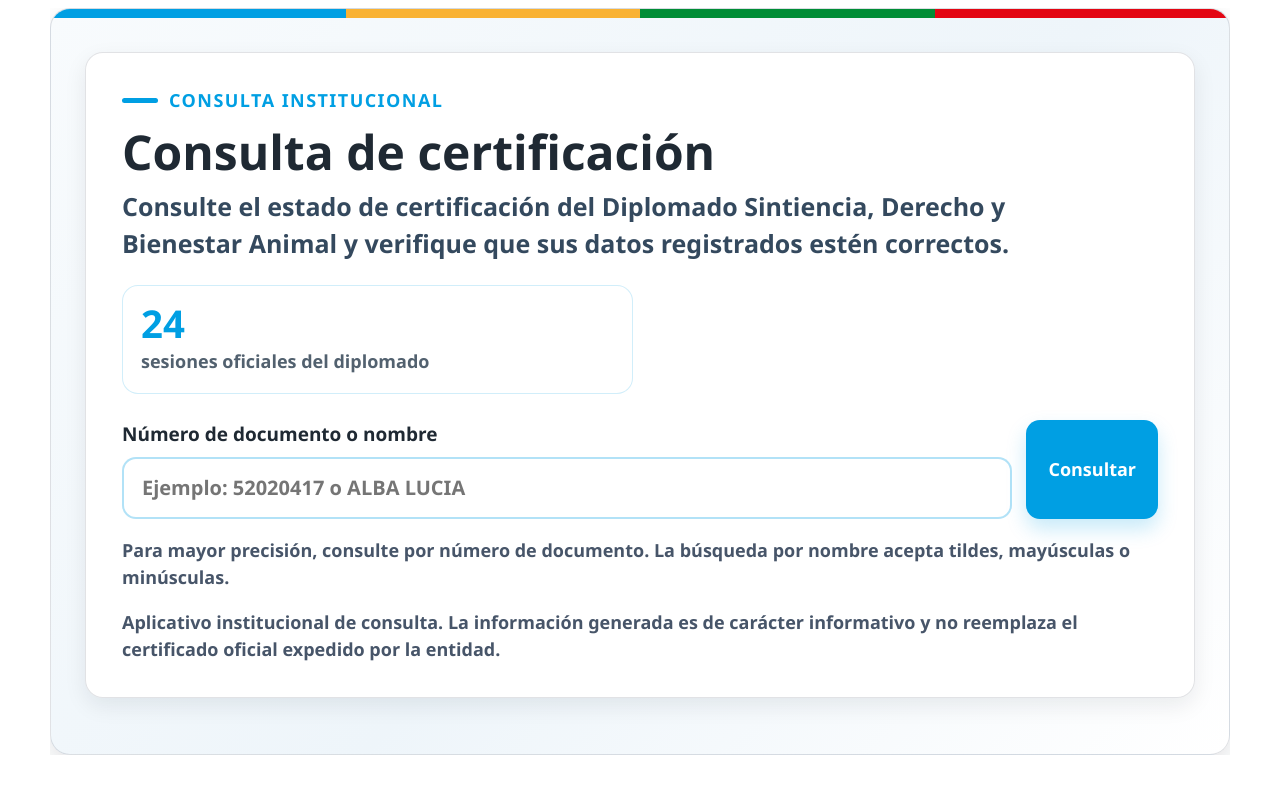
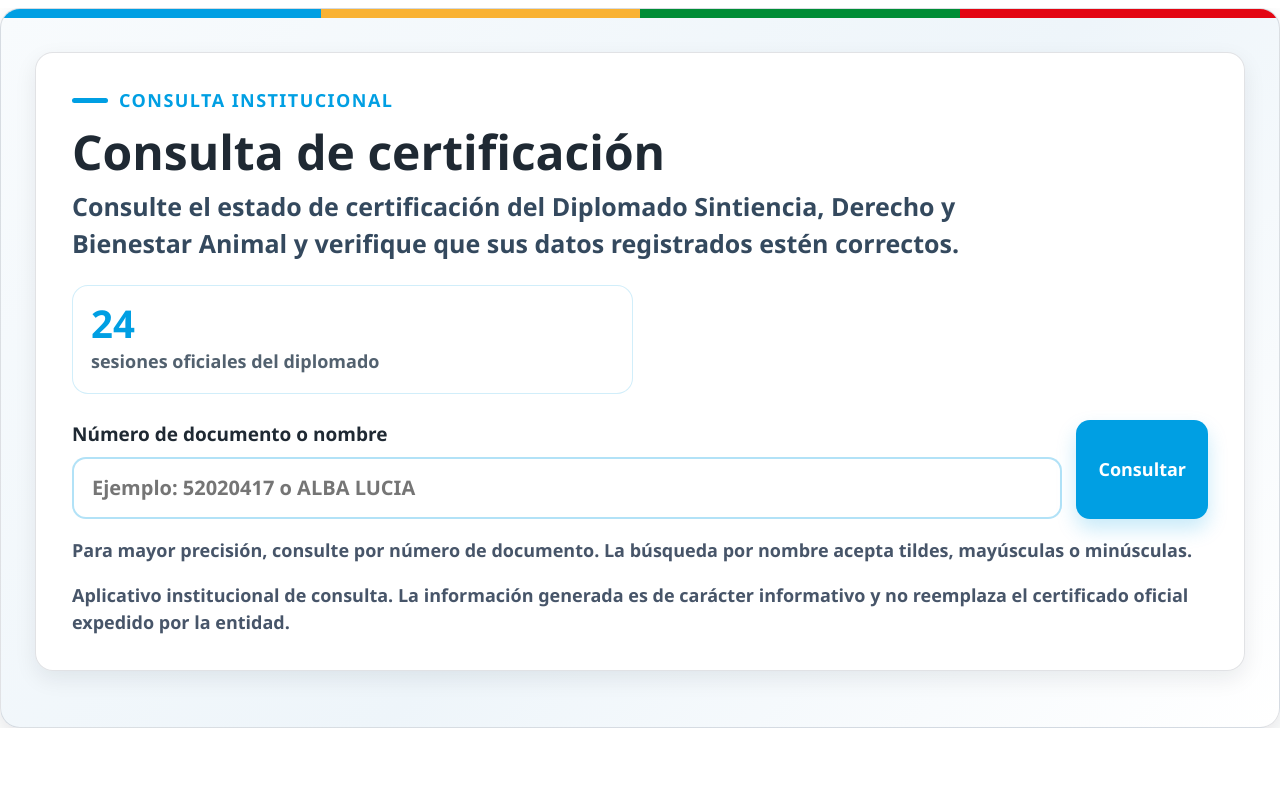
Before and after one commit to analiticapersoneriamedellin/grupoinvestigaciones, a plain HTML site: page index.html in a window 1280 px wide. Drawn offline with Linux system fonts and the light colour scheme.

Commit message:
Update index.html

```diff
--- a/index.html
+++ b/index.html
@@ -12,11 +12,24 @@
 
   root.innerHTML = `
     <style>
-      :host { all: initial !important; display:block !important; width:100% !important; max-width:none !important; min-width:0 !important; box-sizing:border-box !important; contain:content; }
+      :host {
+        all: initial !important;
+        display:block !important;
+        position:relative !important;
+        width:100vw !important;
+        max-width:100vw !important;
+        min-width:0 !important;
+        margin-left:calc(50% - 50vw) !important;
+        margin-right:calc(50% - 50vw) !important;
+        padding:0 !important;
+        box-sizing:border-box !important;
+        contain:content;
+        overflow-x:hidden !important;
+      }
       .pdm-widget, .pdm-widget * { box-sizing:border-box; }
       .pdm-widget {
         --azul:#009FE3; --rojo:#E30613; --amarillo:#F9B233; --verde:#008D36; --negro:#1f2933; --gris:#52616f; --borde:rgba(15,23,42,.12);
-        width:100%; max-width:1180px; margin:0 auto; font-family:"Segoe UI",Arial,Helvetica,sans-serif; color:var(--negro); line-height:1.5; text-align:left; overflow:hidden;
+        width:100% !important; max-width:none !important; margin:0 !important; font-family:"Segoe UI",Arial,Helvetica,sans-serif; color:var(--negro); line-height:1.5; text-align:left; overflow:hidden;
       }
       .panel { width:100%; overflow:hidden; border-radius:20px; background:linear-gradient(135deg,#f8fbfd 0%,#eef5fa 55%,#fff 100%); border:1px solid var(--borde); box-shadow:0 10px 26px rgba(15,23,42,.12); }
       .stripe { display:grid; grid-template-columns:repeat(4,1fr); height:9px; width:100%; }
```
